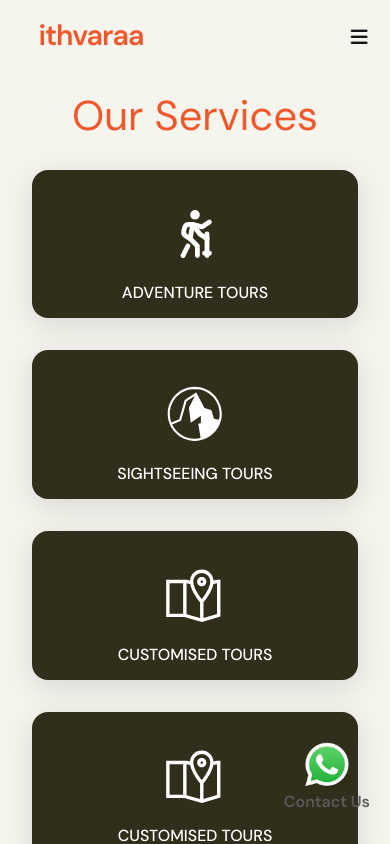
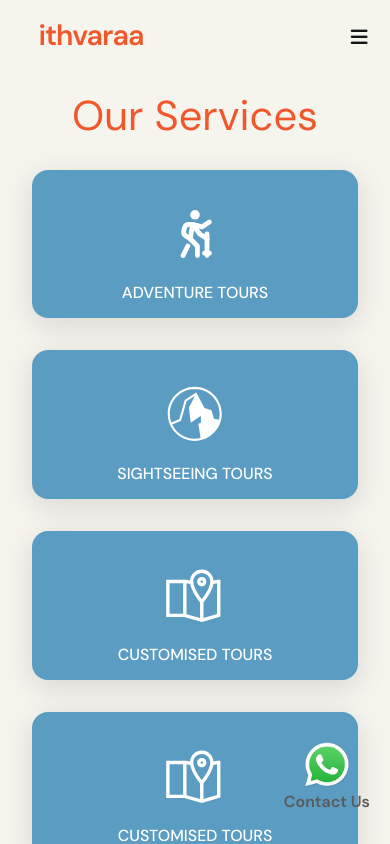
Before and after one commit to rks0001/travel-template, a React (Create React App) app: page /service in a window 390 px wide. Shown: the top 844 px of the page. Built offline with nearby package versions, Linux system fonts and the light colour scheme.

Commit message:
new-frontend-changes-26Aug

```diff
--- a/src/components/Services.css
+++ b/src/components/Services.css
@@ -19,7 +19,7 @@ justify-content: space-around;
 
 
 .singleservice1{
-    background-color: #312E1B;
+    background-color: #5B9DC2;
     box-shadow: rgba(100, 100, 111, 0.2) 0px 7px 29px 0px;
 
     border-radius: 0.6rem;
@@ -65,7 +65,7 @@ justify-content: space-around;
     }
 
     .singleservice1{
-        background-color: #312E1B;
+        background-color: #5B9DC2;
         box-shadow: rgba(100, 100, 111, 0.2) 0px 7px 29px 0px;
         border-radius: 1rem;
         margin: 0 0 2rem 0;
```
